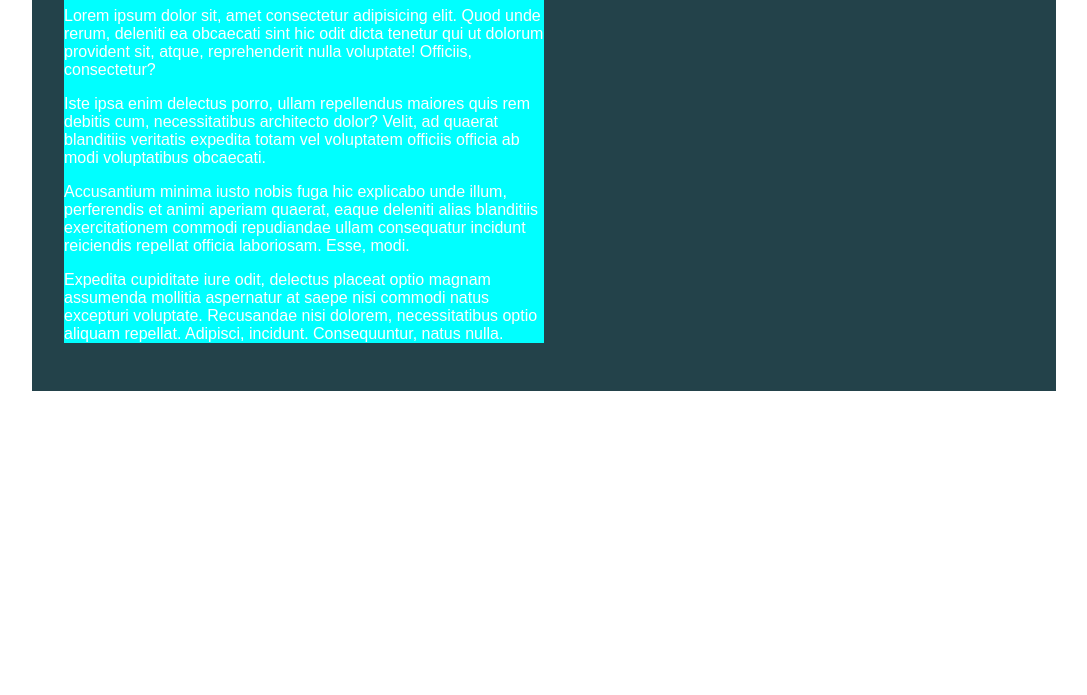
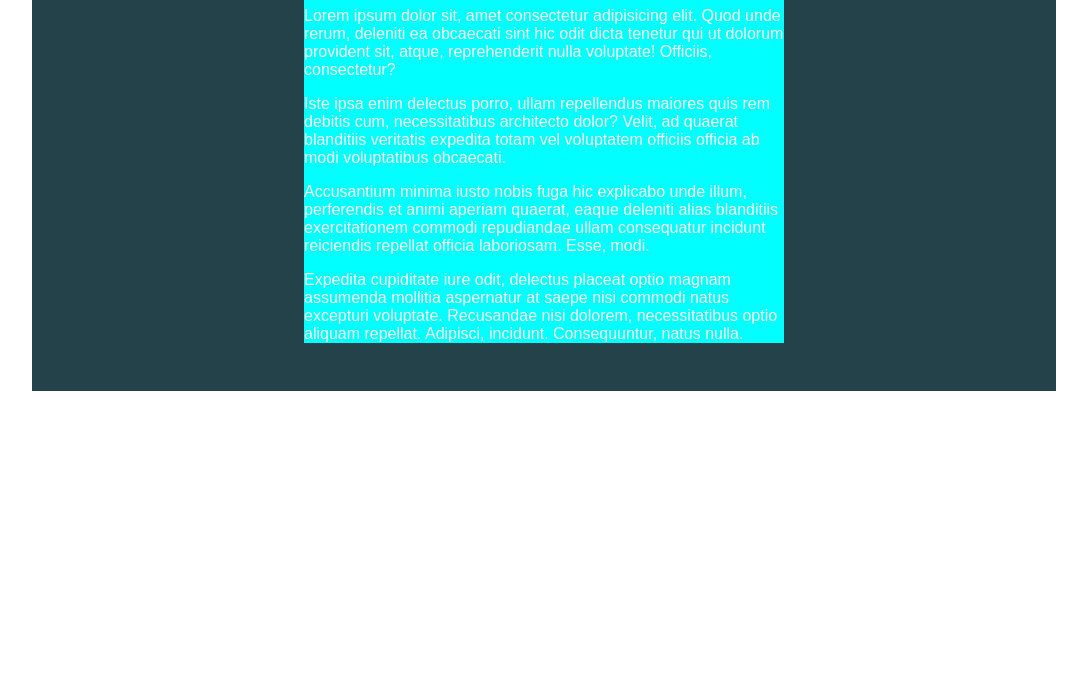
Before and after one commit to Alliemack77/Responsive-Web-Design-Course, a plain HTML site: page index.html in a window 1280 px wide. Shown: the part 105-800 px from the top of the page, without its empty margins (96-1183 px from the left). Drawn offline with Linux system fonts and the light colour scheme.

Commit message:
challenge 1 complete

```diff
--- a/style.css
+++ b/style.css
@@ -27,7 +27,7 @@ body {
 
   width: 80%;
   margin: 0 auto;
-
+  /*height: 300px;*/ /* Try to avoid setting heights, constraining elements restricts the naural responsivness of the web. Try using padding instead. */
   padding: 2em;
 
 }
@@ -35,4 +35,5 @@ body {
 .intro-content {
   background: aqua;
   width: 50%;
+  margin: 0 auto;
 }
```
